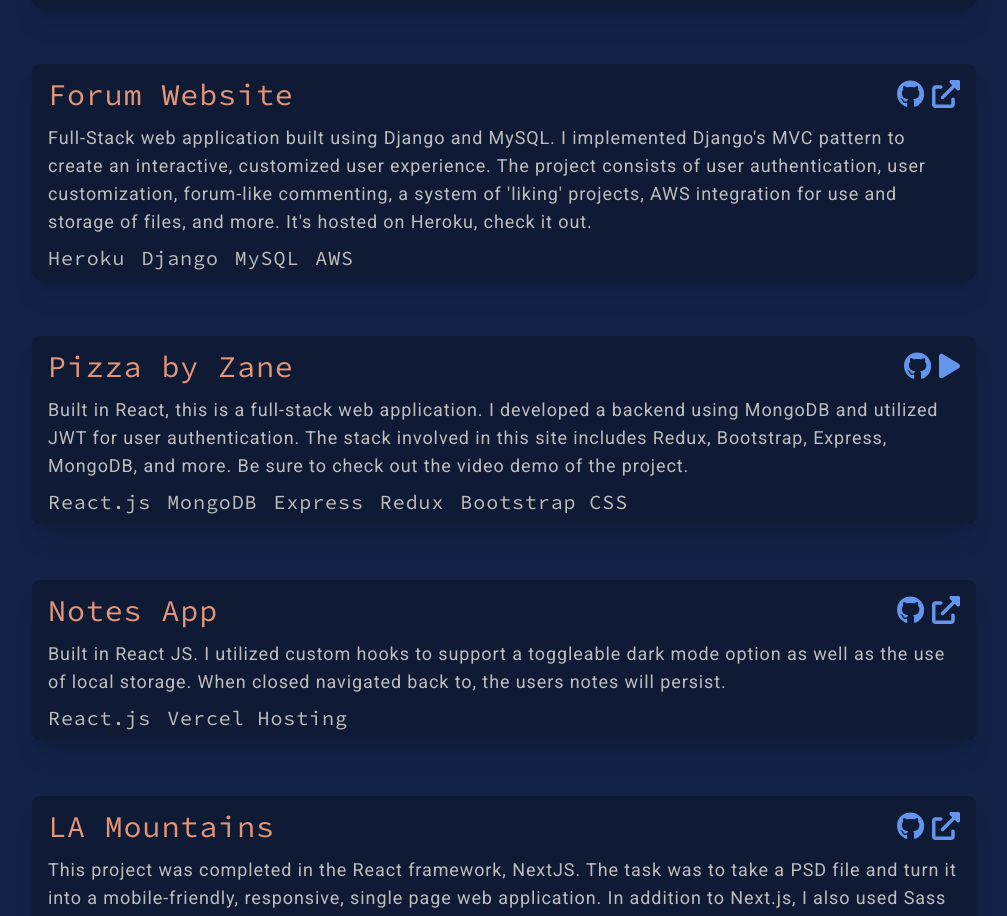
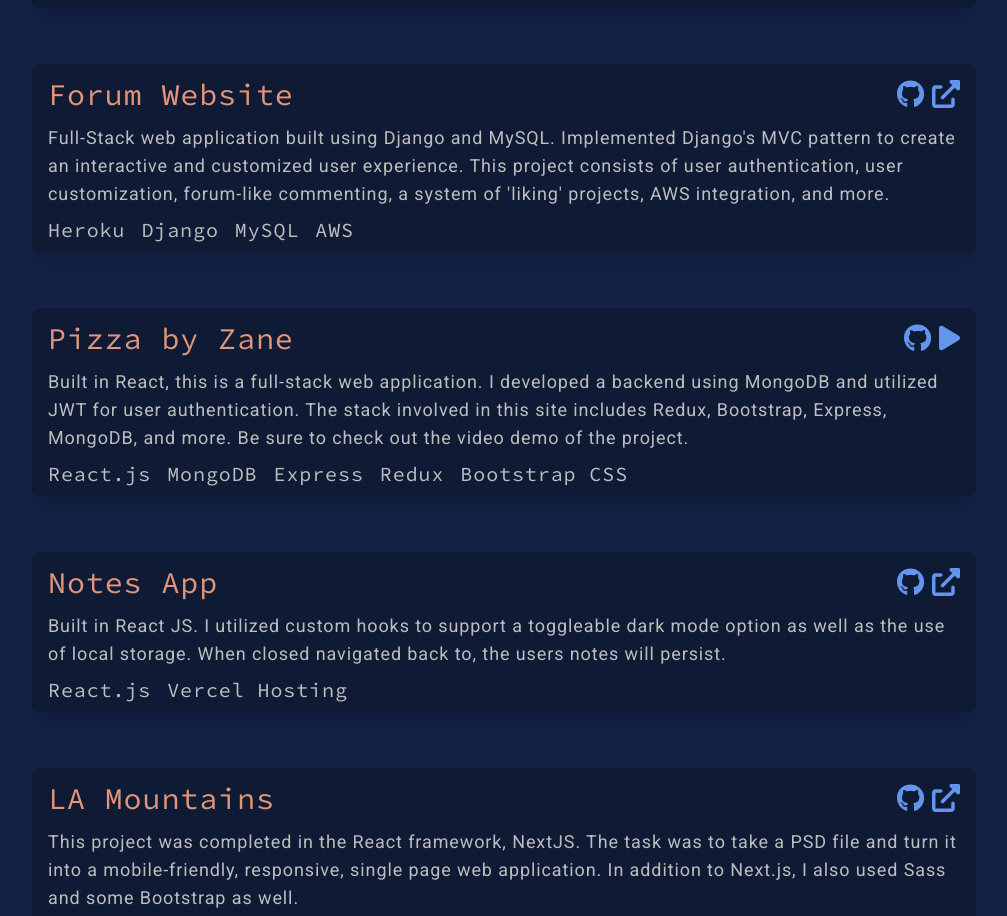
Before and after one commit to zaneaw/portfolio, a Next.js app: page / in a window 1280 px wide. Shown: the part 1624-2540 px from the top of the page, without its empty margins (136-1143 px from the left). Built offline with nearby package versions, Linux system fonts and the light colour scheme; a web font is replaced by a local one.

Commit message:
update forum website info

```diff
--- a/data/projectsData.js
+++ b/data/projectsData.js
@@ -23,11 +23,11 @@ const projectData = [
     // },
     {
         title: 'Forum Website',
-        desc: "Full-Stack web application built using Django and MySQL. I implemented Django's MVC pattern to create an interactive, customized user experience. The project consists of user authentication, user customization, forum-like commenting, a system of 'liking' projects, AWS integration for use and storage of files, and more. It's hosted on Heroku, check it out.",
+        desc: "Full-Stack web application built using Django and MySQL. Implemented Django's MVC pattern to create an interactive and customized user experience. This project consists of user authentication, user customization, forum-like commenting, a system of 'liking' projects, AWS integration, and more.",
         stack: ['Heroku', 'Django', 'MySQL', 'AWS'],
         sourceCode: 'https://github.com/zaneaw/Portfolio-Site',
         youtube: '',
-        liveSiteUrl: 'https://www.zane-wilson.com',
+        liveSiteUrl: 'https://www.zanes-forum-site.up.railway.app',
         liveSiteImg: 'zw-forum.jpg',
         width: 100,
         height: 100,
```
